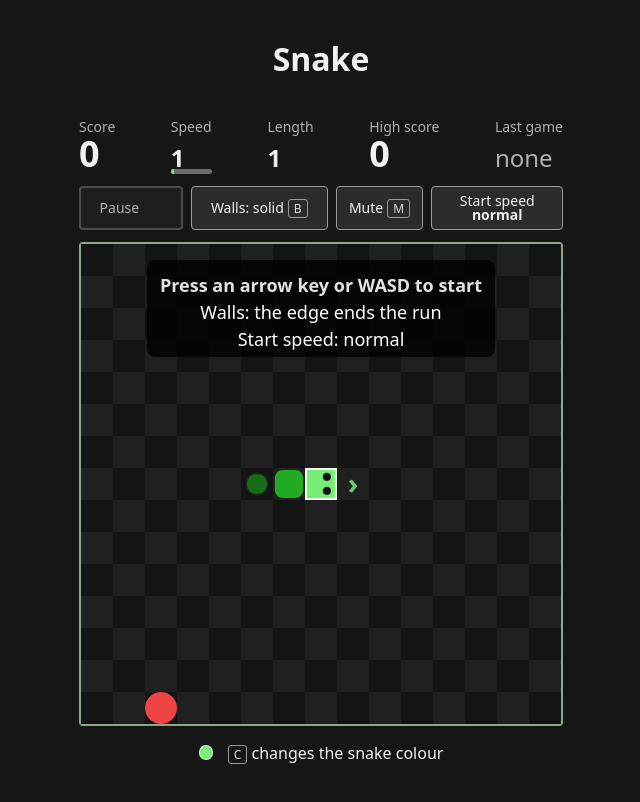
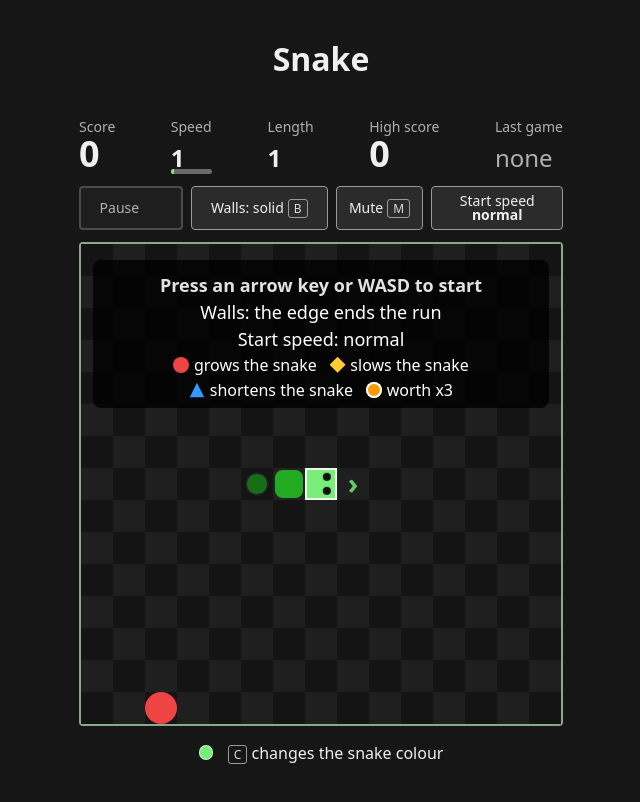
Before and after one commit to mariusachim/awesomeProject1, a React (Vite) app: page / in a window 1280 px wide. Shown: the top 802 px of the page, without its empty margins (319-959 px from the left). Built offline with nearby package versions, Linux system fonts and the light colour scheme.

Commit message:
feat(#561): show the food legend on the start panel

```diff
--- a/src/App.tsx
+++ b/src/App.tsx
@@ -147,6 +147,18 @@ const LEGEND: [CSSProperties, string, string][] = [
   [SHRINK_LOOK, "shortens", " the snake"],
   [GOLDEN_LOOK, "worth x3", ""],
 ];
+
+const legend = (
+  <ul className="legend" data-testid="food-legend">
+    {LEGEND.map(([look, text, more]) => (
+      <li key={text}>
+        <span className="legend-swatch" style={look} aria-hidden="true" />
+        {text}
+        {more && <span className="legend-more">{more}</span>}
+      </li>
+    ))}
+  </ul>
+)
 
 // A sibling of the pickup, because its clip-path would cut the number.
 const count = (
@@ -991,6 +1003,7 @@ export default function App() {
                     className="overlay-line overlay-hint"
                     data-text={`Start speed: ${start}`}
                   />
+                  {legend}
                 </>
               )}
               {over && (
@@ -1045,15 +1058,7 @@ export default function App() {
                     className="overlay-line overlay-hint hint-touch"
                     data-text="Tap Resume"
                   />
-                  <ul className="legend" data-testid="food-legend">
-                    {LEGEND.map(([look, text, more]) => (
-                      <li key={text}>
-                        <span className="legend-swatch" style={look} aria-hidden="true" />
-                        {text}
-                        {more && <span className="legend-more">{more}</span>}
-                      </li>
-                    ))}
-                  </ul>
+                  {legend}
                   {highScore > 0 && (
                     <span
                       className="overlay-line overlay-hint hint-keys"
```
Also changed, not shown: 1 other file (tests, documents, lock files or other folders).
